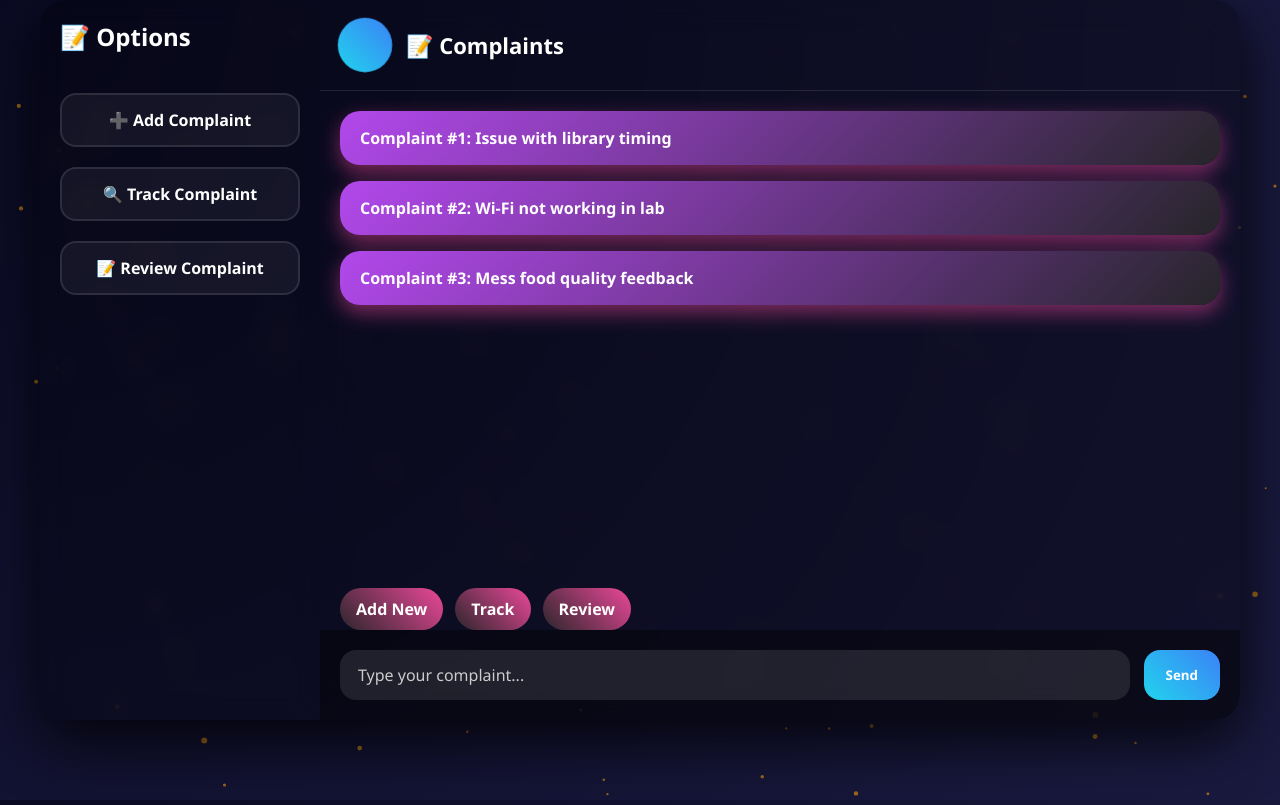
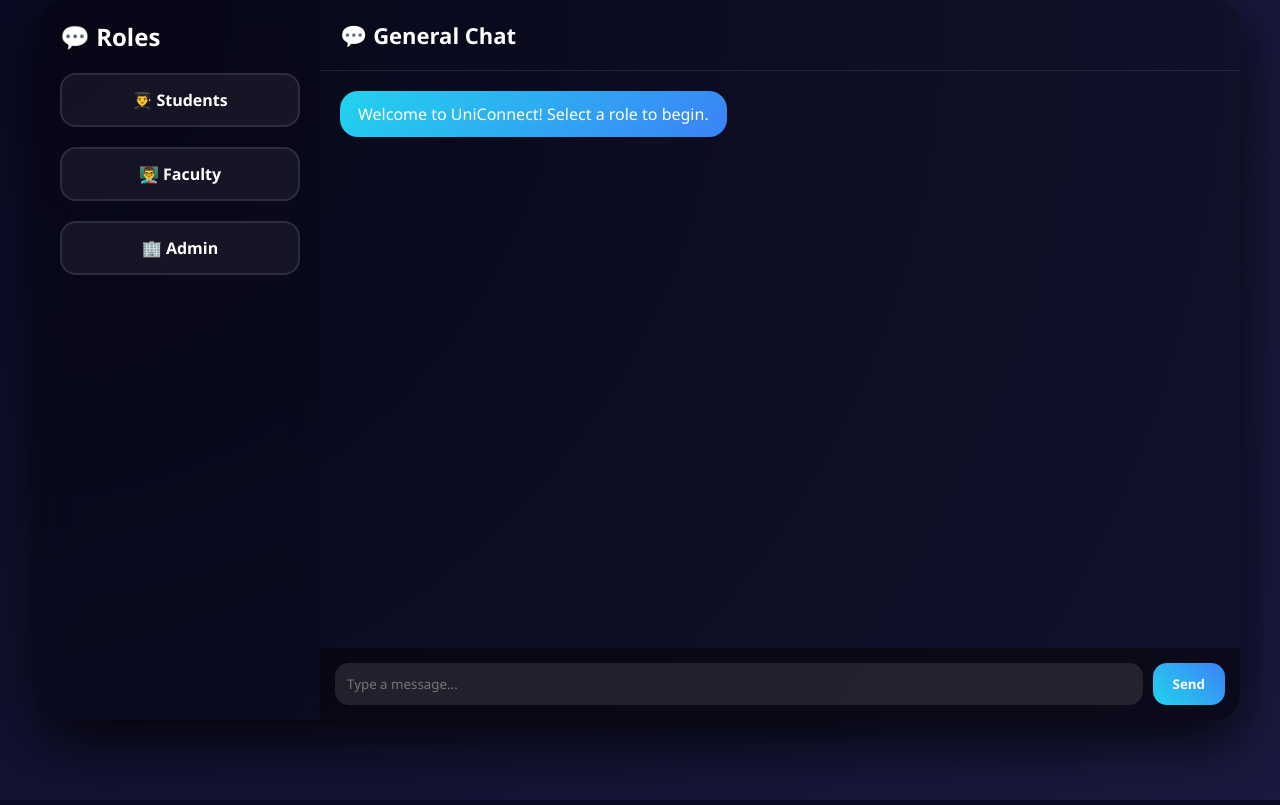
Before and after one commit to abdullahmalik110/015_HackX, a Flask app: page /chat in a window 1280 px wide. Run offline with Flask 3, Linux system fonts and the light colour scheme.

Commit message:
Update chat.html

```diff
--- a/smartuni_final/templates/chat.html
+++ b/smartuni_final/templates/chat.html
@@ -2,165 +2,220 @@
 <html lang="en">
 <head>
 <meta charset="UTF-8">
-<title>UniConnect Futuristic Complaints</title>
+<title>UniConnect Futuristic Chat</title>
 
 <style>
-* {margin:0; padding:0; box-sizing:border-box; font-family:'Segoe UI', sans-serif;}
-body, html {height:100%; overflow:hidden;}
-body {
-    background: radial-gradient(circle at top left,#0a0a23,#1a1a40);
-    color: #fff;
-}
+*{margin:0;padding:0;box-sizing:border-box;font-family:'Segoe UI',sans-serif;}
+body,html{height:100%;background:radial-gradient(circle at top left,#0a0a23,#1a1a40);color:#fff;overflow:hidden;}
 
-/* Particle background */
-#particles {
-    position: absolute;
-    width: 100%;
-    height: 100%;
-    background: transparent;
-    z-index:0;
-}
-
-/* Container */
-.complaint-container {
-    position: relative;
-    z-index:1;
-    width:95%;
-    max-width:1200px;
-    height:90vh;
-    margin: auto;
-    display: flex;
-    border-radius: 25px;
-    overflow: hidden;
-    box-shadow: 0 20px 60px rgba(0,0,0,0.8);
+.chat-container{
+    width:95%;max-width:1200px;height:90vh;margin:auto;
+    display:flex;border-radius:25px;overflow:hidden;
+    box-shadow:0 20px 60px rgba(0,0,0,0.8);
 }
 
 /* Sidebar */
-.sidebar {
-    width: 280px;
-    background: rgba(0,0,0,0.3);
-    backdrop-filter: blur(12px);
-    padding: 20px;
-    display:flex;
-    flex-direction:column;
-    gap:20px;
+.sidebar{
+    width:280px;background:rgba(0,0,0,0.35);
+    backdrop-filter:blur(12px);padding:20px;
+    display:flex;flex-direction:column;gap:20px;
 }
-.sidebar h2 {color:#fff; font-size:24px; margin-bottom:20px;}
-.role {background: rgba(255,255,255,0.05); padding:14px; border-radius:16px; text-align:center; cursor:pointer; font-weight:bold; transition:all 0.3s ease; border: 2px solid rgba(255,255,255,0.1);}
-.role:hover {border:2px solid #f59e0b; transform:translateY(-3px) scale(1.03); box-shadow:0 0 20px #f59e0b;}
+.role{
+    padding:14px;border-radius:16px;
+    cursor:pointer;font-weight:bold;text-align:center;
+    background:rgba(255,255,255,0.05);
+    border:2px solid rgba(255,255,255,0.1);
+}
+.role:hover{border-color:#22d3ee;box-shadow:0 0 15px #22d3ee;}
 
-/* Complaint area */
-.complaint-area {
-    flex:1;
-    display:flex;
-    flex-direction:column;
-    background: rgba(0,0,0,0.3);
-    backdrop-filter: blur(15px);
+/* Chat Area */
+.chat-area{flex:1;display:flex;flex-direction:column;background:rgba(0,0,0,0.3);}
+.chat-header{
+    padding:20px;font-size:22px;font-weight:bold;
+    border-bottom:1px solid rgba(255,255,255,0.1);
 }
 
-/* Header */
-.header {
-    display:flex; align-items:center; gap:16px;
-    padding:20px;
-    border-bottom:1px solid rgba(255,255,255,0.1);
+/* Selector */
+.selector{
+    padding:20px;display:none;flex-direction:column;gap:15px;
 }
-.avatar {width:50px; height:50px; border-radius:50%; background: linear-gradient(45deg,#22d3ee,#3b82f6); animation:pulse 2s infinite;}
-@keyframes pulse {0%,100%{transform:scale(1);}50%{transform:scale(1.1);}}
-.header-title {font-size:22px; font-weight:bold; color:#fff;}
+.selector select{
+    padding:12px;border-radius:12px;border:none;
+    background:rgba(255,255,255,0.1);color:white;
+}
+.selector option{color:black;}
 
-/* Complaint Cards */
-.complaint-cards {flex:1; padding:20px; overflow-y:auto; display:flex; flex-direction:column; gap:16px;}
-.card {
-    background: linear-gradient(135deg,#b248ec,#26252a);
-    padding:16px 20px; border-radius:20px;
-    color:#fff; font-weight:bold; box-shadow:0 8px 20px rgba(236,72,153,0.5);
-    transition:all 0.3s ease; cursor:pointer;
+/* Admin options */
+.admin-options{display:none;flex-wrap:wrap;gap:15px;}
+.admin-box{
+    padding:15px 20px;border-radius:14px;
+    background:linear-gradient(45deg,#22d3ee,#3b82f6);
+    font-weight:bold;cursor:pointer;
 }
-.card:hover {transform:translateY(-3px) scale(1.02); box-shadow:0 12px 25px rgba(236,72,153,0.7);}
+.admin-box:hover{box-shadow:0 8px 20px rgba(34,211,238,0.6);}
 
-/* Input Bar */
-.input-bar {display:flex; padding:20px; gap:14px; background: rgba(0,0,0,0.4);}
-.input-bar input {flex:1; padding:14px 18px; border-radius:16px; border:none; outline:none; background: rgba(255,255,255,0.1); color:white; font-size:16px;}
-.input-bar input::placeholder {color:#ccc;}
-.input-bar button {padding:14px 22px; border-radius:16px; border:none; background: linear-gradient(45deg,#22d3ee,#3b82f6); color:#fff; font-weight:bold; cursor:pointer; transition:all 0.3s ease;}
-.input-bar button:hover {transform:translateY(-2px) scale(1.05); box-shadow:0 0 25px #22d3ee;}
+/* Messages */
+.messages{
+    flex:1;padding:20px;overflow-y:auto;
+    display:flex;flex-direction:column;gap:12px;
+}
+.msg{
+    max-width:65%;padding:12px 18px;border-radius:18px;
+}
+.user{align-self:flex-end;background:linear-gradient(135deg,#7c3aed,#db2777);}
+.bot{align-self:flex-start;background:linear-gradient(135deg,#22d3ee,#3b82f6);}
 
-/* Suggestions */
-.suggestions {display:flex; flex-wrap:wrap; gap:12px; margin-top:10px; padding-left:20px;}
-.chip {padding:10px 16px; border-radius:25px; background: linear-gradient(45deg,#2b262b,#ec4899); font-weight:bold; cursor:pointer; transition:all 0.3s ease;}
-.chip:hover {transform:translateY(-2px) scale(1.05); box-shadow:0 8px 25px #f59e0b;}
-
-/* Scrollbar */
-.complaint-cards::-webkit-scrollbar {width:8px;}
-.complaint-cards::-webkit-scrollbar-thumb {background:#201c1f; border-radius:4px;}
-.complaint-cards::-webkit-scrollbar-track {background:transparent;}
+/* Input */
+.input-bar{
+    display:flex;gap:10px;padding:15px;
+    background:rgba(0,0,0,0.4);
+}
+.input-bar input{
+    flex:1;padding:12px;border-radius:14px;
+    border:none;background:rgba(255,255,255,0.1);color:white;
+}
+.input-bar button{
+    padding:12px 20px;border:none;border-radius:14px;
+    background:linear-gradient(45deg,#22d3ee,#3b82f6);
+    color:white;font-weight:bold;cursor:pointer;
+}
 </style>
 </head>
 
 <body>
-<div id="particles"></div>
 
-<div class="complaint-container">
+<div class="chat-container">
 
 <!-- Sidebar -->
 <div class="sidebar">
-        <h2>📝 Options</h2>
-        <div class="role">➕ Add Complaint</div>
-        <div class="role">🔍 Track Complaint</div>
-        <div class="role">📝 Review Complaint</div>
+    <h2>💬 Roles</h2>
+    <div class="role" onclick="openStudent()">👨‍🎓 Students</div>
+    <div class="role" onclick="openFaculty()">👨‍🏫 Faculty</div>
+    <div class="role" onclick="openAdmin()">🏢 Admin</div>
 </div>
 
-    <!-- Complaint Area -->
-    <div class="complaint-area">
-        <div class="header">
-            <div class="avatar"></div>
-            <div class="header-title">📝 Complaints</div>
-        </div>
+<!-- Chat Area -->
+<div class="chat-area">
+    <div class="chat-header" id="title">💬 General Chat</div>
 
-        <div class="complaint-cards" id="complaints">
-            <div class="card">Complaint #1: Issue with library timing</div>
-            <div class="card">Complaint #2: Wi-Fi not working in lab</div>
-            <div class="card">Complaint #3: Mess food quality feedback</div>
-        </div>
+    <!-- Selector -->
+    <div class="selector" id="selector">
 
-        <div class="suggestions">
-            <div class="chip">Add New</div>
-            <div class="chip">Track</div>
-            <div class="chip">Review</div>
-        </div>
+        <select id="session" onchange="showDepartment()">
+            <option value="">Select Session</option>
+            <option>2025</option><option>2024</option><option>2023</option>
+            <option>2022</option><option>2021</option><option>2020</option>
+        </select>
 
-        <div class="input-bar">
-            <input type="text" placeholder="Type your complaint..." disabled>
-            <button>Send</button>
-        </div>
+        <select id="department" onchange="showShift()" style="display:none">
+            <option value="">Select Department</option>
+            <option>BS EE</option><option>BS AI</option>
+            <option>BS CS</option><option>BS DS</option><option>BS CE</option>
+        </select>
+
+        <select id="shift" onchange="showSection()" style="display:none">
+            <option value="">Select Shift</option>
+            <option>Morning</option><option>Evening</option>
+        </select>
+
+        <select id="section" style="display:none">
+            <option value="">Select Section</option>
+            <option>A</option><option>B</option><option>C</option>
+        </select>
+
+        <div class="admin-options" id="adminOptions">
+            <div class="admin-box" onclick="startAdminChat('Dues')">📌 Dues</div>
+            <div class="admin-box" onclick="startAdminChat('Departments')">🏫 Departments</div>
+            <div class="admin-box" onclick="startAdminChat('Documents')">📄 Documents</div>
+            <div class="admin-box" onclick="startAdminChat('Sections')">🧩 Sections</div>
+            <div class="admin-box" onclick="startAdminChat('Financial Aid')">💰 Financial Aid</div>
+            <div class="admin-box" onclick="startAdminChat('Hostel Issues')">🏠 Hostel Issues</div>
+            <div class="admin-box" onclick="startAdminChat('Alumni')">🎓 Alumni</div>
         </div>
 
     </div>
 
-<!-- Particle Animation -->
+    <!-- Messages -->
+    <div class="messages" id="messages">
+        <div class="bot msg">Welcome to UniConnect! Select a role to begin.</div>
+    </div>
+
+    <!-- Input -->
+    <div class="input-bar">
+        <input type="text" id="input" placeholder="Type a message..." disabled>
+        <button onclick="sendMsg()">Send</button>
+    </div>
+</div>
+</div>
+
 <script>
-const canvas = document.createElement('canvas');
-canvas.width = window.innerWidth; canvas.height = window.innerHeight;
-document.getElementById('particles').appendChild(canvas);
-const ctx = canvas.getContext('2d');
-const particles=[];
-for(let i=0;i<120;i++){
-    particles.push({x:Math.random()*canvas.width, y:Math.random()*canvas.height, r:Math.random()*2+1, dx:(Math.random()-0.5)/2, dy:(Math.random()-0.5)/2});
+const selector=document.getElementById("selector");
+const title=document.getElementById("title");
+const messages=document.getElementById("messages");
+const input=document.getElementById("input");
+
+const session=document.getElementById("session");
+const department=document.getElementById("department");
+const shift=document.getElementById("shift");
+const section=document.getElementById("section");
+const adminOptions=document.getElementById("adminOptions");
+
+function resetAll(){
+    session.style.display=department.style.display=
+    shift.style.display=section.style.display="none";
+    adminOptions.style.display="none";
+    input.disabled=false;
 }
-function animate(){
-    ctx.clearRect(0,0,canvas.width,canvas.height);
-    for(let p of particles){
-        ctx.beginPath();
-        ctx.arc(p.x,p.y,p.r,0,Math.PI*2);
-        ctx.fillStyle='rgba(245,158,11,0.6)';
-        ctx.fill();
-        p.x+=p.dx; p.y+=p.dy;
-        if(p.x<0||p.x>canvas.width)p.dx*=-1;
-        if(p.y<0||p.y>canvas.height)p.dy*=-1;
+
+function addBot(text){
+    const d=document.createElement("div");
+    d.className="bot msg";
+    d.innerText=text;
+    messages.appendChild(d);
+    messages.scrollTop=messages.scrollHeight;
 }
-    requestAnimationFrame(animate);
+
+function openStudent(){
+    title.innerText="👨‍🎓 Student Chat";
+    selector.style.display="flex";
+    resetAll();
+    session.style.display="block";
+    addBot("Student support connected. Please select your details.");
 }
-animate();
+
+function openFaculty(){
+    title.innerText="👨‍🏫 Faculty Chat";
+    selector.style.display="flex";
+    resetAll();
+    department.style.display="block";
+    addBot("Faculty support connected.");
+}
+
+function openAdmin(){
+    title.innerText="🏢 Admin Panel";
+    selector.style.display="flex";
+    resetAll();
+    adminOptions.style.display="flex";
+    addBot("Select an admin service to continue.");
+}
+
+function startAdminChat(topic){
+    addBot("Admin support for "+topic+" is now active.");
+}
+
+function showDepartment(){ if(session.value) department.style.display="block"; }
+function showShift(){ if(department.value) shift.style.display="block"; }
+function showSection(){ if(shift.value) section.style.display="block"; }
+
+function sendMsg(){
+    if(!input.value) return;
+    const d=document.createElement("div");
+    d.className="user msg";
+    d.innerText=input.value;
+    messages.appendChild(d);
+    input.value="";
+    messages.scrollTop=messages.scrollHeight;
+}
 </script>
 
 </body>
```
Lines whose indentation alone changed are shown as unchanged.
